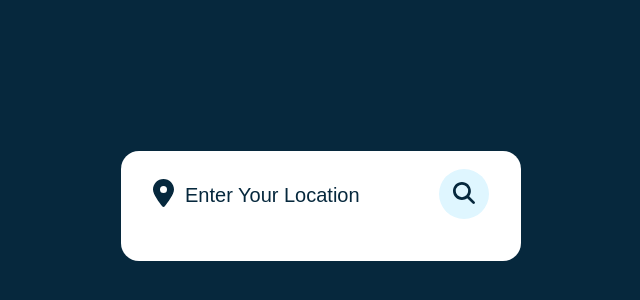
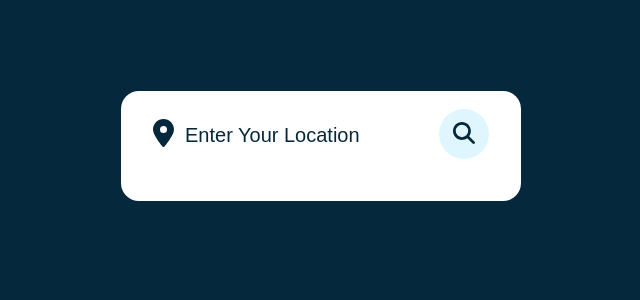
Before and after one commit to Vishnu1017/my-app, a React (Create React App) app: page / in a window 1280 px wide. Shown: the part 254-554 px from the top of the page, without its empty margins (319-959 px from the left). Built offline with nearby package versions, Linux system fonts and the light colour scheme.

Commit message:
changes css

```diff
--- a/src/App.css
+++ b/src/App.css
@@ -7,7 +7,7 @@
 }
 
 body{
-  height: 115vh;
+  height: 100vh;
   display: flex;
   align-items: center;
   justify-content: center;
@@ -196,6 +196,7 @@ body{
     width: 90%; /* Adjust the container width for smaller screens */
     margin: auto;
     padding-top: 25px;
+    height: 110vh;
   }
   .search-box input::placeholder{
     font-size: 13.5px;
```
